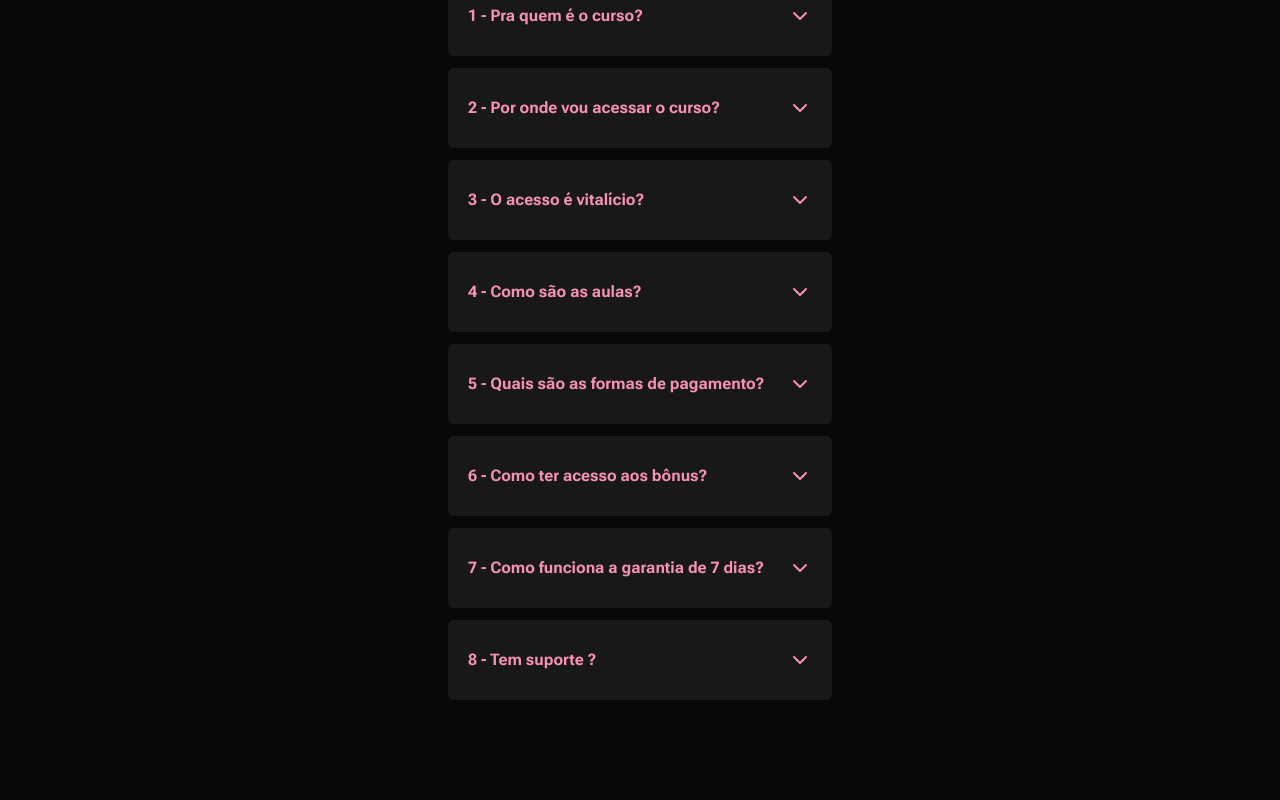
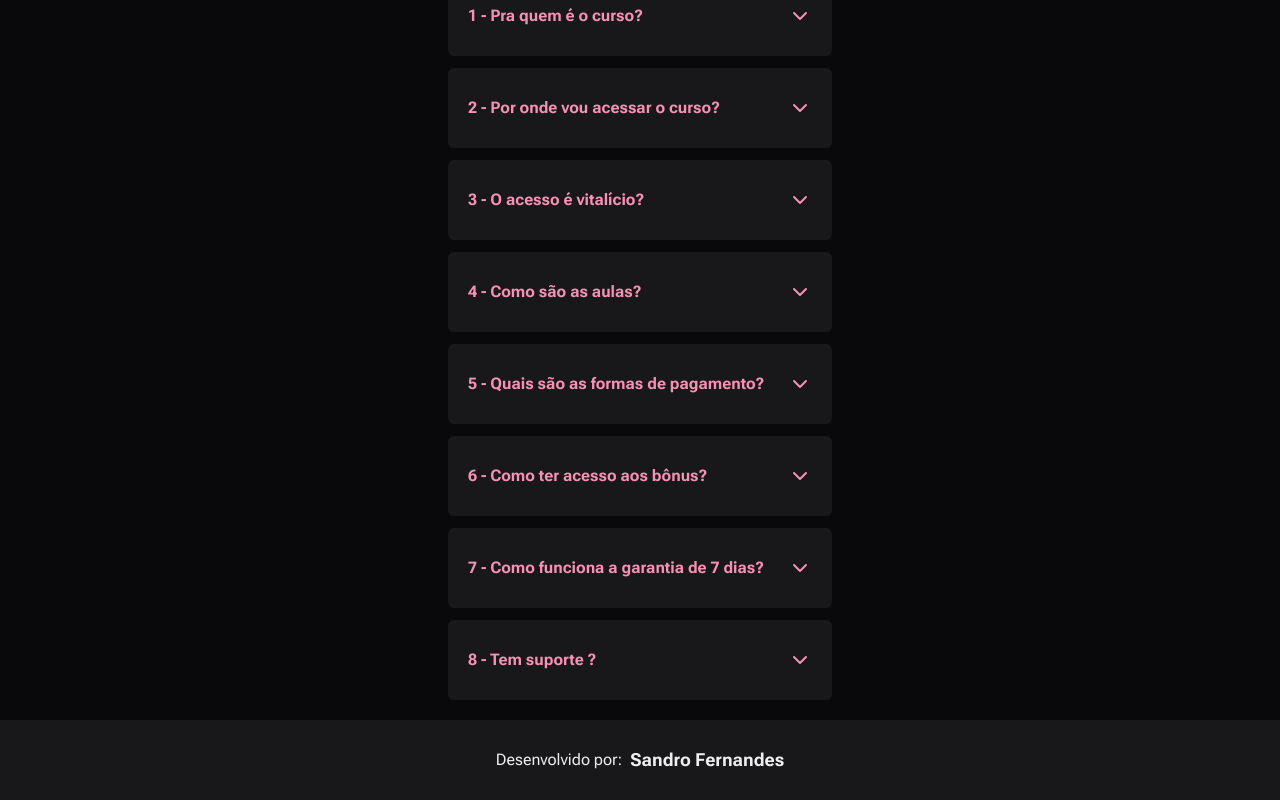
Before and after one commit to SandroFernandesRosal/catalogo-elisaartes, a Next.js app: page / in a window 1280 px wide. Shown: the part 2363-3163 px from the top of the page. Before the commit the page ends 3083 px from the top, so only its background shows below. Built offline with nearby package versions, Linux system fonts and the light colour scheme.

Commit message:
feat: componente footer

```diff
--- a/src/app/page.tsx
+++ b/src/app/page.tsx
@@ -3,6 +3,7 @@ import Highlight from '../components/highlight'
 import About from '@/components/about'
 import Paymant from '@/components/payment'
 import Faq from '@/components/faq'
+import Footer from '@/components/footer'
 
 export default function Home() {
   return (
@@ -12,6 +13,7 @@ export default function Home() {
       <About />
       <Paymant />
       <Faq />
+      <Footer />
     </main>
   )
 }
--- /dev/null
+++ b/src/components/footer.tsx
@@ -0,0 +1,17 @@
+import Link from 'next/link'
+
+export default function Footer() {
+  return (
+    <footer className="flex justify-center items-center bg-bgdarksecondary h-20 gap-2">
+      Desenvolvido por:
+      <Link
+        href={'https://sandrofernandesdev.vercel.app/'}
+        target="blank"
+        className="text-lg font-bold"
+      >
+        {' '}
+        Sandro Fernandes
+      </Link>
+    </footer>
+  )
+}
```
